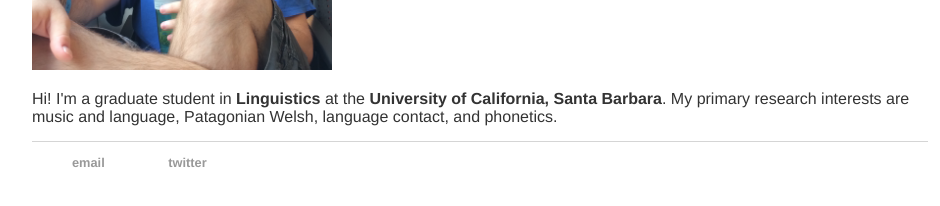
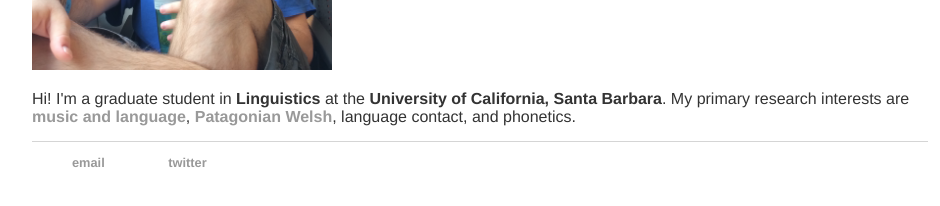
Before and after one commit to morgansleeper/morgansleeper.github.io, a Jekyll site: the page built from index.html, in a window 1280 px wide. Shown: the part 427-633 px from the top of the page, without its empty margins (160-1100 px from the left). Built offline with Jekyll 4.4.1, drawn with Linux system fonts in a browser that asks for light colours; part of the change alters nothing that is shown.

```diff
--- a/index.html
+++ b/index.html
@@ -7,5 +7,6 @@ title: Morgan Sleeper
 	<p><img src = morgan.jpeg
 		style="width:300px;height:300px;"></p>
 	<p>Hi! I'm a graduate student in <b>Linguistics</b> at the <b>University of California, Santa Barbara</b>. My primary research interests
-		are music and language, Patagonian Welsh, language contact, and phonetics.</p>
+		are <a href = /research/index.html#musicandlanguage>music and language</a>,
+		<a href = /research/index.html#patagonianwelsh>Patagonian Welsh</a>, language contact, and phonetics.</p>
 </div><!-- /.blurb -->
```
